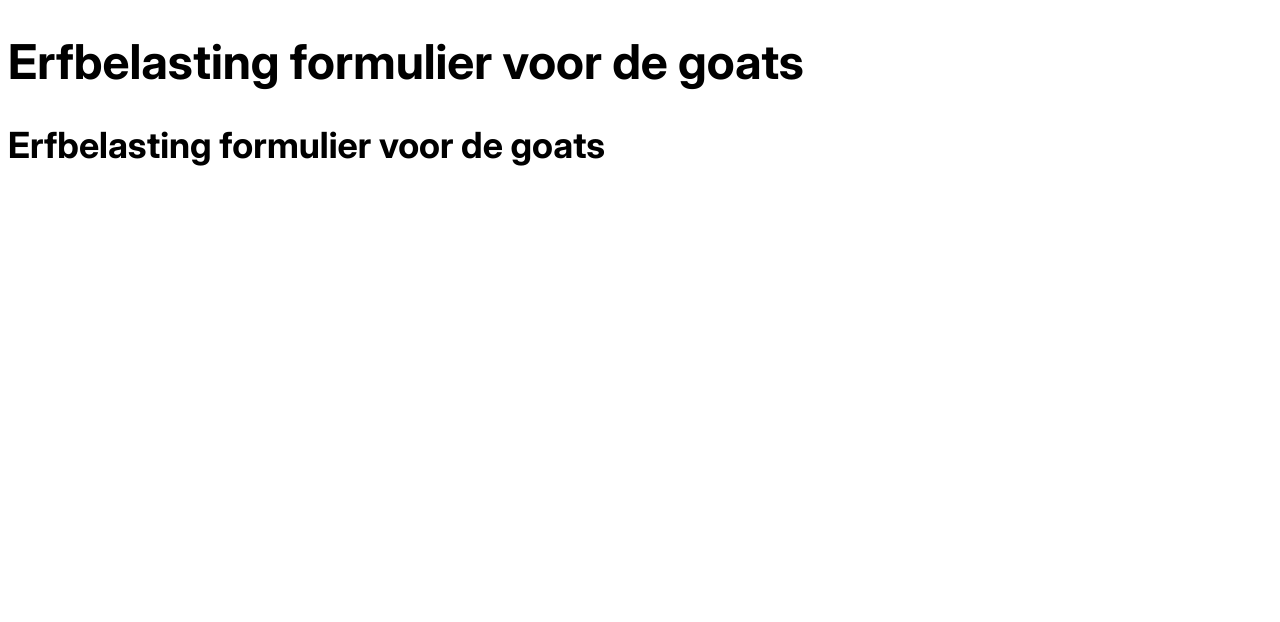
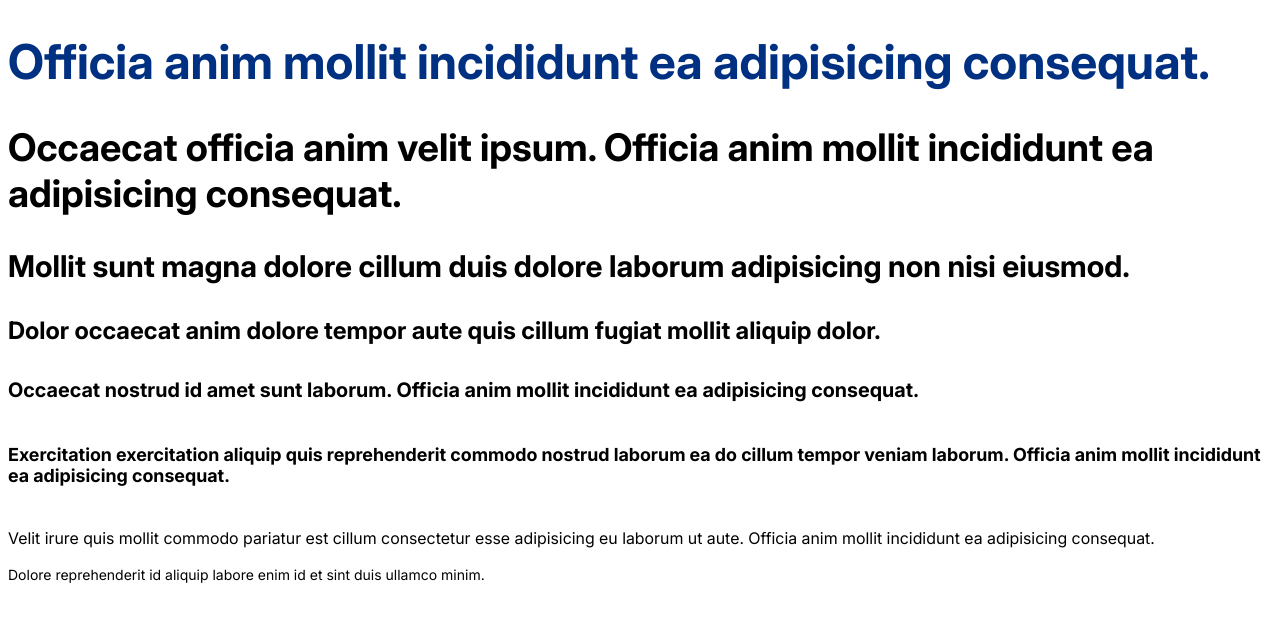
Before and after one commit to StijnCSS/browserTech, a plain HTML site: page index.html in a window 1280 px wide. Drawn offline with Linux system fonts and the light colour scheme.

Commit message:
Github pages + CSS setup
variabelen toegevoegd en getest

```diff
--- a/index.html
+++ b/index.html
@@ -7,7 +7,13 @@
     <link rel="stylesheet" href="style.css">
 </head>
 <body>
-    <h1>Erfbelasting formulier voor de goats</h1>
-    <h2>Erfbelasting formulier voor de goats</h2>
+    <h1>Officia anim mollit incididunt ea adipisicing consequat.</h1>
+    <h2>Occaecat officia anim velit ipsum. Officia anim mollit incididunt ea adipisicing consequat.</h2>
+    <h3>Mollit sunt magna dolore cillum duis dolore laborum adipisicing non nisi eiusmod.</h3>
+    <h4>Dolor occaecat anim dolore tempor aute quis cillum fugiat mollit aliquip dolor.</h4>
+    <h5>Occaecat nostrud id amet sunt laborum. Officia anim mollit incididunt ea adipisicing consequat.</h5>
+    <h6>Exercitation exercitation aliquip quis reprehenderit commodo nostrud laborum ea do cillum tempor veniam laborum. Officia anim mollit incididunt ea adipisicing consequat.</h6>
+    <p>Velit irure quis mollit commodo pariatur est cillum consectetur esse adipisicing eu laborum ut aute. Officia anim mollit incididunt ea adipisicing consequat.</p>
+    <p><small>Dolore reprehenderit id aliquip labore enim id et sint duis ullamco minim.</small></p>
 </body>
 </html>
--- a/style.css
+++ b/style.css
@@ -42,20 +42,54 @@
 }
 * {
 font-family: 'inter';}
+
+/* https://www.marcbacon.com/tools/clamp-calculator/ CLAMP CALC */
 /* Heading XXL */
 h1 {
-    font-size: 3rem;
-    line-height: 3,75rem;
+    font-size: clamp(2.25rem, 0.485rem + 4.412vw, 3rem);
+    line-height: 1.25;
+
+    color:  var(--ns-blue);
 }
 
 /* Heading XL */
 h2 {
-    font-size: 2.25rem;
-    line-height: 2.8rem;
+    font-size: clamp(2rem, 1.118rem + 2.206vw, 2.375rem);
+    line-height: 1,185;
 }
 
 /* Heading L */
-h3{
-    font-size: 1.875rem;
-    line-height: 2.5rem;
+h3 {
+    font-size: clamp(1.75rem, 1.456rem + 0.735vw, 1.875rem);
+    line-height: 1,35;
 }
+
+/* Heading M */
+h4 {
+    font-size: clamp(1.25rem, 0.662rem + 1.471vw, 1.5rem);
+    line-height: 1,25;
+}
+
+/* Heading S */
+h5 {
+    font-size: clamp(1.125rem, 0.831rem + 0.735vw, 1.25rem);
+    line-height: 1,25;
+}
+
+/* Heading XS */
+h6 {
+    font-size: clamp(1rem, 0.706rem + 0.735vw, 1.125rem);
+    line-height: 1,4;
+}
+
+/* default text */
+P {
+    font-size: 1em;
+    line-height: 1,55;
+}
+
+/* small text  Sanne is fan!*/
+small {
+    font-size:0.875em;
+    line-height: 1,4;
+}
```
